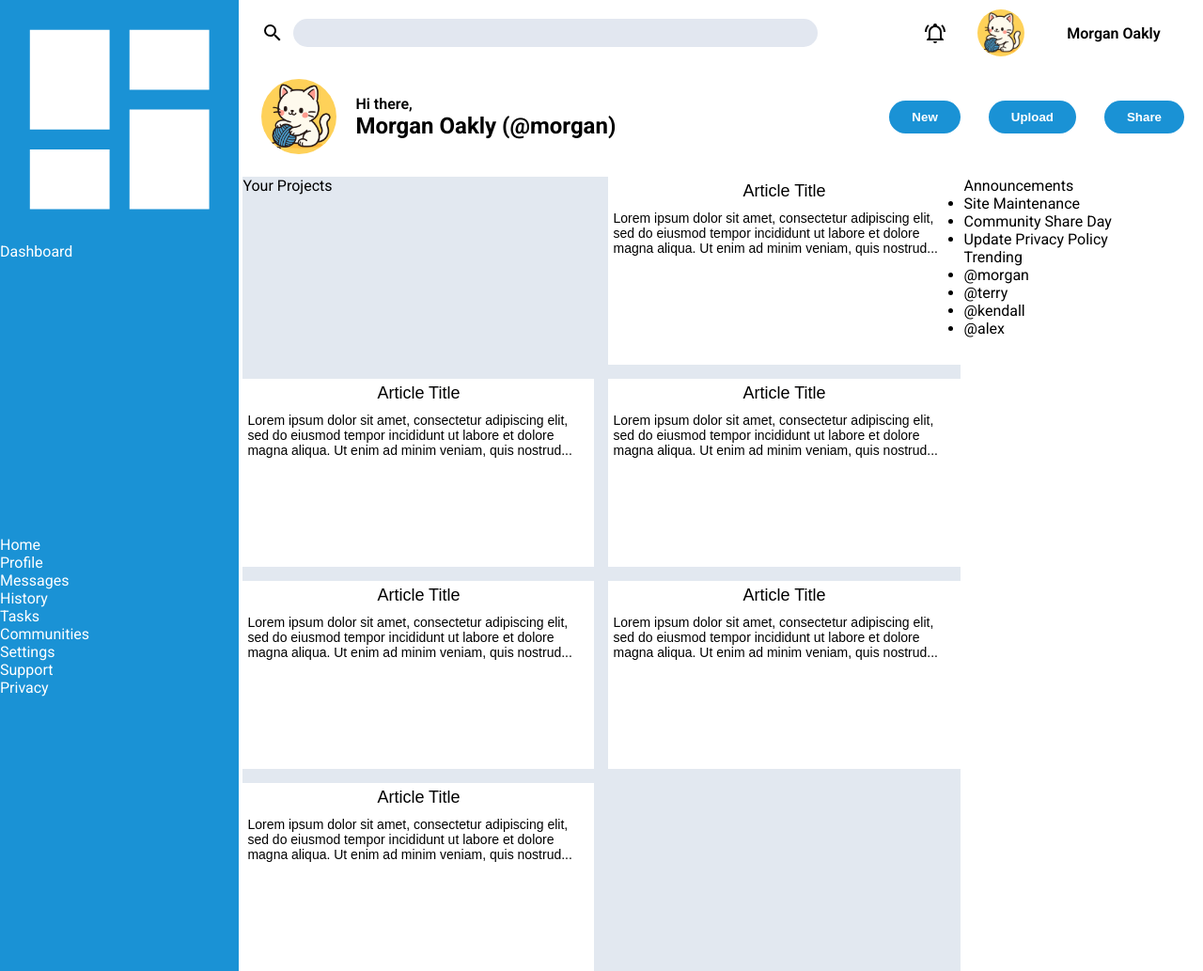
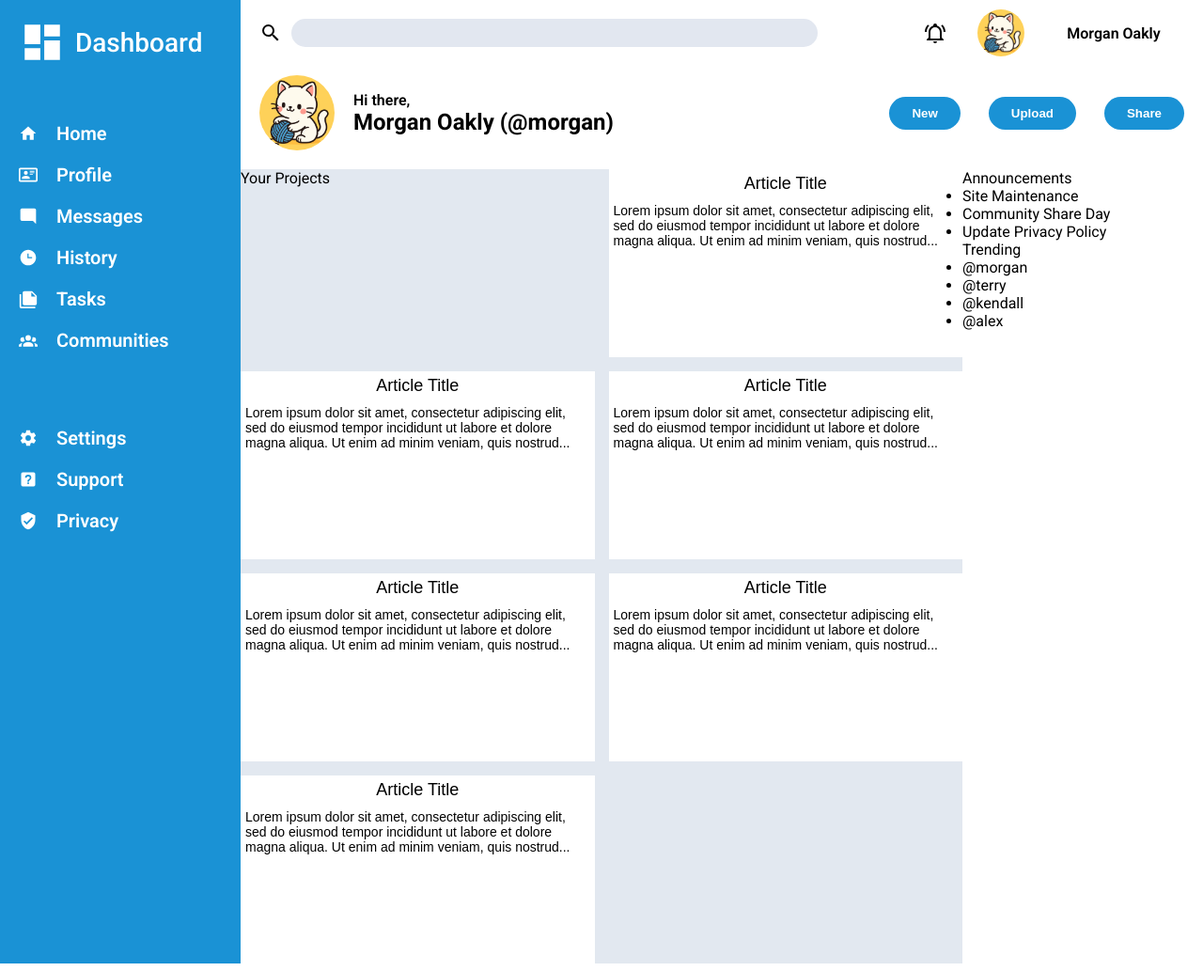
Before and after one commit to oskarnurm/admin-dashboard, a plain HTML site: page index.html in a window 1280 px wide. Shown: the whole page at 94% size. Drawn offline with Linux system fonts and the light colour scheme.

Commit message:
feat: add dashboard styling and html logic

```diff
--- a/index.html
+++ b/index.html
@@ -43,7 +43,6 @@
             <h1>Morgan Oakly (@morgan)</h1>
           </div>
         </div>
-
         <div class="navbar-buttons">
           <button>New</button>
           <button>Upload</button>
@@ -52,29 +51,92 @@
       </div>
       <div class="dashboard">
         <div class="logo">
-          <svg
-            xmlns="http://www.w3.org/2000/svg"
-            viewBox="0 0 24 24"
-            fill="currentColor"
-          >
+          <svg xmlns="http://www.w3.org/2000/svg" viewBox="0 0 24 24">
             <path
               d="M13,3V9H21V3M13,21H21V11H13M3,21H11V15H3M3,13H11V3H3V13Z"
             />
           </svg>
-          <div>Dashboard</div>
+          <h1>Dashboard</h1>
         </div>
         <div class="menu">
-          <ul>
-            <li>Home</li>
-            <li>Profile</li>
-            <li>Messages</li>
-            <li>History</li>
-            <li>Tasks</li>
-            <li>Communities</li>
-            <li>Settings</li>
-            <li>Support</li>
-            <li>Privacy</li>
-          </ul>
+          <div class="group1">
+            <ul>
+              <li>
+                <svg xmlns="http://www.w3.org/2000/svg" viewBox="0 0 24 24">
+                  <path d="M10,20V14H14V20H19V12H22L12,3L2,12H5V20H10Z" />
+                </svg>
+                Home
+              </li>
+              <li>
+                <svg xmlns="http://www.w3.org/2000/svg" viewBox="0 0 24 24">
+                  <path
+                    d="M22,3H2C0.91,3.04 0.04,3.91 0,5V19C0.04,20.09 0.91,20.96 2,21H22C23.09,20.96 23.96,20.09 24,19V5C23.96,3.91 23.09,3.04 22,3M22,19H2V5H22V19M14,17V15.75C14,14.09 10.66,13.25 9,13.25C7.34,13.25 4,14.09 4,15.75V17H14M9,7A2.5,2.5 0 0,0 6.5,9.5A2.5,2.5 0 0,0 9,12A2.5,2.5 0 0,0 11.5,9.5A2.5,2.5 0 0,0 9,7M14,7V8H20V7H14M14,9V10H20V9H14M14,11V12H18V11H14"
+                  />
+                </svg>
+                Profile
+              </li>
+              <li>
+                <svg xmlns="http://www.w3.org/2000/svg" viewBox="0 0 24 24">
+                  <path
+                    d="M22,4C22,2.89 21.1,2 20,2H4A2,2 0 0,0 2,4V16A2,2 0 0,0 4,18H18L22,22V4Z"
+                  />
+                </svg>
+                Messages
+              </li>
+              <li>
+                <svg xmlns="http://www.w3.org/2000/svg" viewBox="0 0 24 24">
+                  <path
+                    d="M12 2C6.5 2 2 6.5 2 12C2 17.5 6.5 22 12 22C17.5 22 22 17.5 22 12S17.5 2 12 2M17 13H11V7H12.5V11.5H17V13Z"
+                  />
+                </svg>
+                History
+              </li>
+              <li>
+                <svg xmlns="http://www.w3.org/2000/svg" viewBox="0 0 24 24">
+                  <path
+                    d="M16,9H21.5L16,3.5V9M7,2H17L23,8V18A2,2 0 0,1 21,20H7C5.89,20 5,19.1 5,18V4A2,2 0 0,1 7,2M3,6V22H21V24H3A2,2 0 0,1 1,22V6H3Z"
+                  />
+                </svg>
+                Tasks
+              </li>
+              <li>
+                <svg xmlns="http://www.w3.org/2000/svg" viewBox="0 0 24 24">
+                  <path
+                    d="M12,5.5A3.5,3.5 0 0,1 15.5,9A3.5,3.5 0 0,1 12,12.5A3.5,3.5 0 0,1 8.5,9A3.5,3.5 0 0,1 12,5.5M5,8C5.56,8 6.08,8.15 6.53,8.42C6.38,9.85 6.8,11.27 7.66,12.38C7.16,13.34 6.16,14 5,14A3,3 0 0,1 2,11A3,3 0 0,1 5,8M19,8A3,3 0 0,1 22,11A3,3 0 0,1 19,14C17.84,14 16.84,13.34 16.34,12.38C17.2,11.27 17.62,9.85 17.47,8.42C17.92,8.15 18.44,8 19,8M5.5,18.25C5.5,16.18 8.41,14.5 12,14.5C15.59,14.5 18.5,16.18 18.5,18.25V20H5.5V18.25M0,20V18.5C0,17.11 1.89,15.94 4.45,15.6C3.86,16.28 3.5,17.22 3.5,18.25V20H0M24,20H20.5V18.25C20.5,17.22 20.14,16.28 19.55,15.6C22.11,15.94 24,17.11 24,18.5V20Z"
+                  />
+                </svg>
+                Communities
+              </li>
+            </ul>
+          </div>
+          <div class="group2">
+            <ul>
+              <li>
+                <svg xmlns="http://www.w3.org/2000/svg" viewBox="0 0 24 24">
+                  <path
+                    d="M12,15.5A3.5,3.5 0 0,1 8.5,12A3.5,3.5 0 0,1 12,8.5A3.5,3.5 0 0,1 15.5,12A3.5,3.5 0 0,1 12,15.5M19.43,12.97C19.47,12.65 19.5,12.33 19.5,12C19.5,11.67 19.47,11.34 19.43,11L21.54,9.37C21.73,9.22 21.78,8.95 21.66,8.73L19.66,5.27C19.54,5.05 19.27,4.96 19.05,5.05L16.56,6.05C16.04,5.66 15.5,5.32 14.87,5.07L14.5,2.42C14.46,2.18 14.25,2 14,2H10C9.75,2 9.54,2.18 9.5,2.42L9.13,5.07C8.5,5.32 7.96,5.66 7.44,6.05L4.95,5.05C4.73,4.96 4.46,5.05 4.34,5.27L2.34,8.73C2.21,8.95 2.27,9.22 2.46,9.37L4.57,11C4.53,11.34 4.5,11.67 4.5,12C4.5,12.33 4.53,12.65 4.57,12.97L2.46,14.63C2.27,14.78 2.21,15.05 2.34,15.27L4.34,18.73C4.46,18.95 4.73,19.03 4.95,18.95L7.44,17.94C7.96,18.34 8.5,18.68 9.13,18.93L9.5,21.58C9.54,21.82 9.75,22 10,22H14C14.25,22 14.46,21.82 14.5,21.58L14.87,18.93C15.5,18.67 16.04,18.34 16.56,17.94L19.05,18.95C19.27,19.03 19.54,18.95 19.66,18.73L21.66,15.27C21.78,15.05 21.73,14.78 21.54,14.63L19.43,12.97Z"
+                  />
+                </svg>
+                Settings
+              </li>
+              <li>
+                <svg xmlns="http://www.w3.org/2000/svg" viewBox="0 0 24 24">
+                  <path
+                    d="M11,18H13V16H11V18M12,6A4,4 0 0,0 8,10H10A2,2 0 0,1 12,8A2,2 0 0,1 14,10C14,12 11,11.75 11,15H13C13,12.75 16,12.5 16,10A4,4 0 0,0 12,6M5,3H19A2,2 0 0,1 21,5V19A2,2 0 0,1 19,21H5A2,2 0 0,1 3,19V5A2,2 0 0,1 5,3Z"
+                  />
+                </svg>
+                Support
+              </li>
+              <li>
+                <svg xmlns="http://www.w3.org/2000/svg" viewBox="0 0 24 24">
+                  <path
+                    d="M10,17L6,13L7.41,11.59L10,14.17L16.59,7.58L18,9M12,1L3,5V11C3,16.55 6.84,21.74 12,23C17.16,21.74 21,16.55 21,11V5L12,1Z"
+                  />
+                </svg>
+                Privacy
+              </li>
+            </ul>
+          </div>
         </div>
       </div>
       <div class="projects">
--- a/style.css
+++ b/style.css
@@ -13,7 +13,6 @@
   font-family: Roboto, system-ui, sans-serif;
   display: grid;
   grid-template-columns: 1fr 3fr 1fr;
-  gap: 4px;
 }
 
 .searchbar {
@@ -118,18 +117,46 @@ button {
   background-color: #1a92d5;
   display: grid;
   grid-row: 1 / 4;
+  grid-template-rows: auto 1fr;
+  fill: white;
   color: white;
+  gap: 60px;
+  padding: 20px 40px 0 20px;
 }
 
-.nav ul li {
-  font-size: 16px;
-  text-transform: uppercase;
+.dashboard h1 {
+  font-size: 28px;
+  font-weight: 500;
 }
 
-.nav ul {
-  list-style-type: none;
+.logo {
+  display: flex;
+  align-items: center;
+  gap: 10px;
+}
+
+.logo svg {
+  height: 50px;
+}
+
+.menu {
   display: grid;
-  grid-auto-flow: column;
+  grid-template-rows: auto 1fr;
+  gap: 60px;
+}
+
+.menu li {
+  display: flex;
+  align-items: center;
+  gap: 20px;
+  margin-bottom: 20px;
+  font-weight: 600;
+  font-size: 20px;
+}
+
+.menu svg {
+  fill: white;
+  height: 20px;
 }
 
 .announcements {
```
